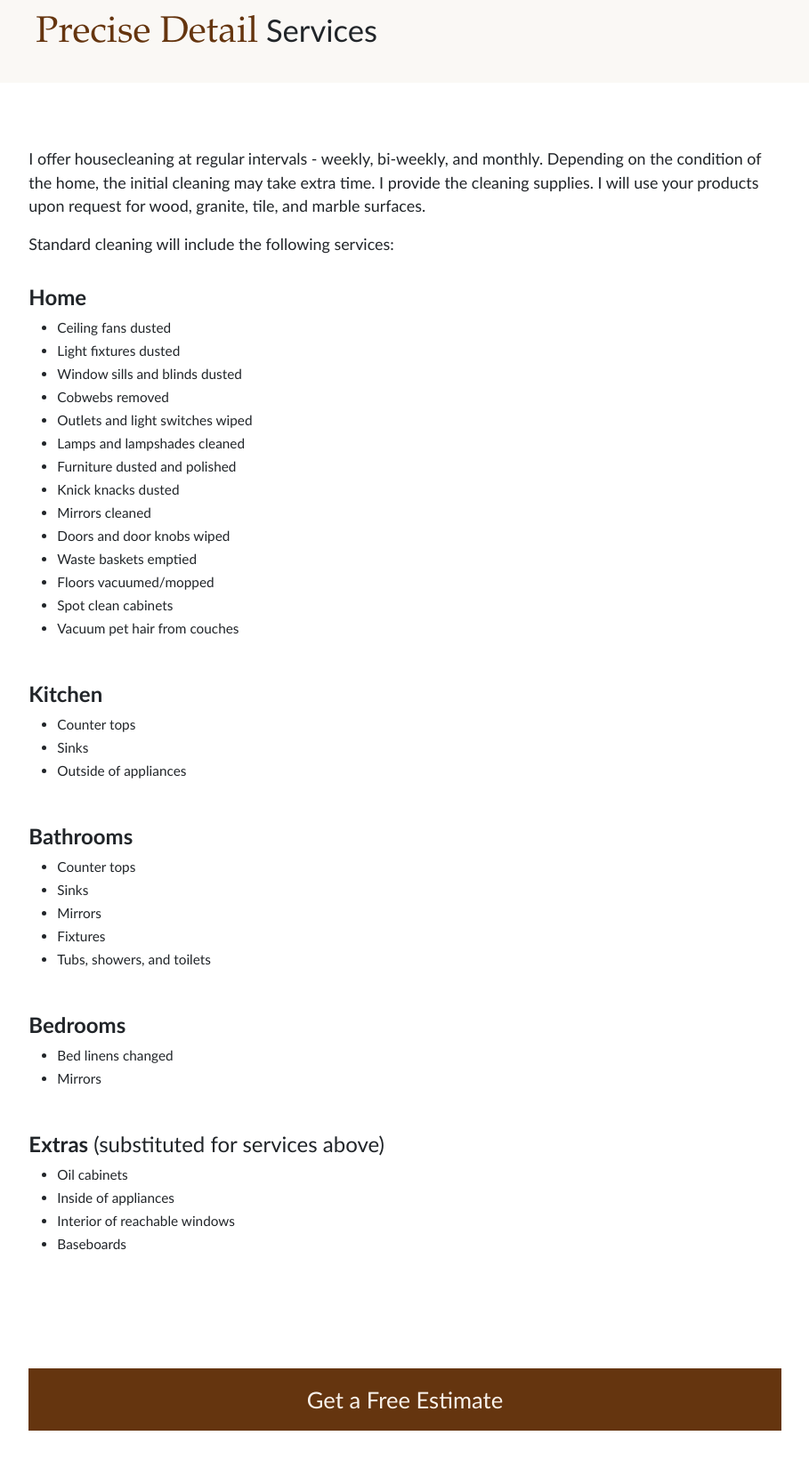
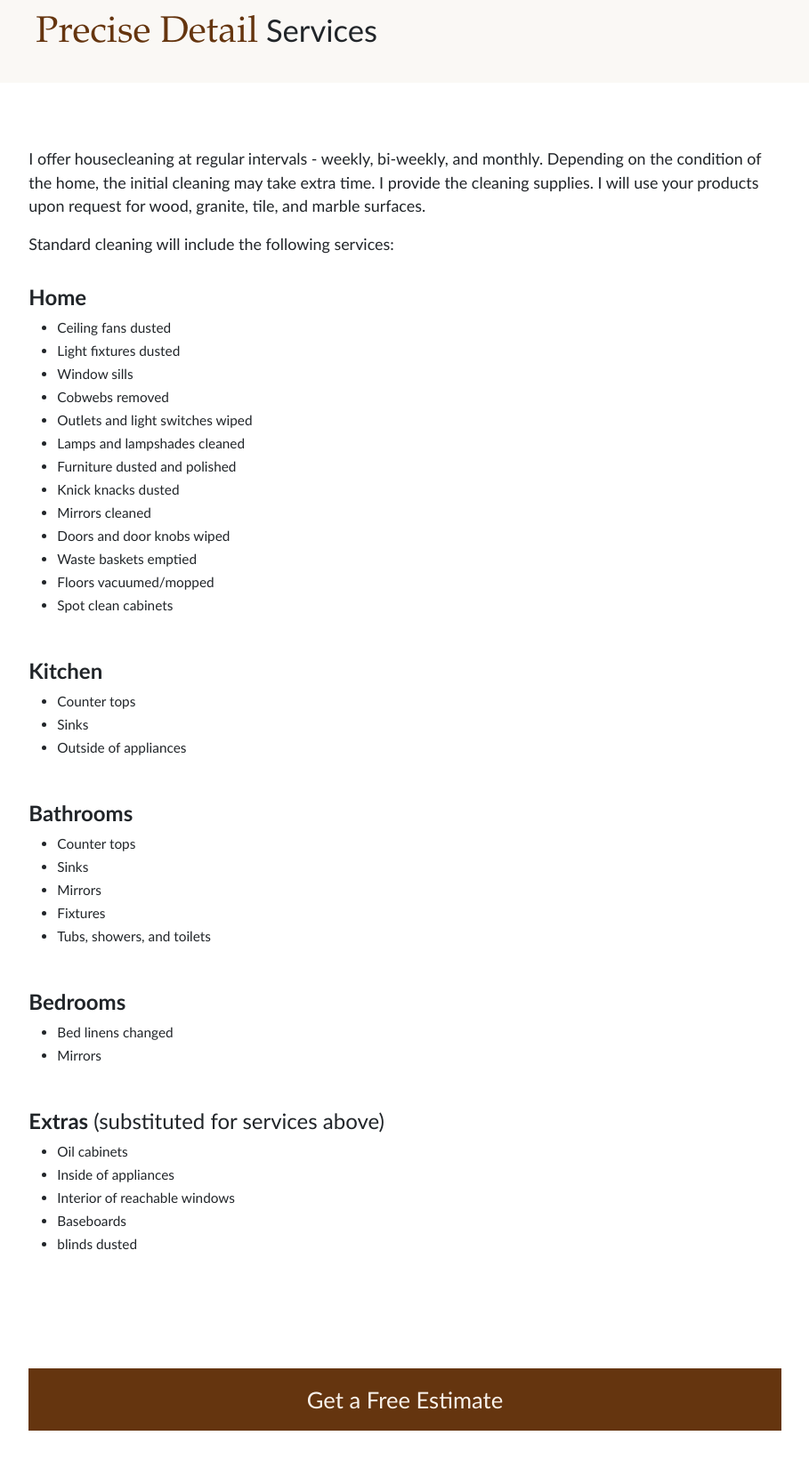
Before and after one commit to midnighter67/PreciseDetail, a Django app: page /services in a window 1280 px wide. Shown: the part 382-2032 px from the top of the page at 89% size, without its empty margins (185-1094 px from the left). Run offline with Django 5.2, Linux system fonts and the light colour scheme; some libraries are stand-ins or nearby versions.

Commit message:
updated services

```diff
--- a/precise_detail/templates/services.html
+++ b/precise_detail/templates/services.html
@@ -30,7 +30,7 @@
         <ul>
             <li>Ceiling fans dusted</li>
             <li>Light fixtures dusted</li>
-            <li>Window sills and blinds dusted</li>
+            <li>Window sills</li>
             <li>Cobwebs removed</li>
             <li>Outlets and light switches wiped</li>
             <li>Lamps and lampshades cleaned</li>
@@ -41,7 +41,6 @@
             <li>Waste baskets emptied</li>
             <li>Floors vacuumed/mopped</li>
             <li>Spot clean cabinets</li>
-            <li>Vacuum pet hair from couches</li>
         </ul>
     </div>
     <div class="col col-lg-2"></div>
@@ -96,6 +95,7 @@
             <li>Inside of appliances</li>
             <li>Interior of reachable windows</li>
             <li>Baseboards</li>
+            <li>blinds dusted</li>
         </ul>
     </div>
     <div class="col col-lg-2"></div>
@@ -114,12 +114,11 @@
 <div class="row py-5">
     <div class="col col-lg-2"></div>
     <div class="service-map col col-lg-4 pb-5">
-        <iframe
-            src="https://www.google.com/maps/embed?pb=!1m14!1m12!1m3!1d83410.84398210031!2d-104.71648359391963!3d39.02046781413933!2m3!1f0!2f0!3f0!3m2!1i1024!2i768!4f13.1!5e0!3m2!1sen!2sus!4v1726180042836!5m2!1sen!2sus"
+      <!--  <iframe src="https://www.google.com/maps/embed?pb=!1m14!1m12!1m3!1d83410.84398210031!2d-104.71648359391963!3d39.02046781413933!2m3!1f0!2f0!3f0!3m2!1i1024!2i768!4f13.1!5e0!3m2!1sen!2sus!4v1726180042836!5m2!1sen!2sus"
             width="500" height="325" style="border:0;" allowfullscreen="" loading="lazy"
-            referrerpolicy="no-referrer-when-downgrade"></iframe>
-        <!--<iframe src="https://www.google.com/maps/d/u/0/embed?mid=1gB2loCM8NBWUzWgshL_tu4PjgCk0UxU&ehbc=2E312F&noprof=1"
-            width="500" height="325" frameborder="0" style="border:0;"></iframe>-->
+            referrerpolicy="no-referrer-when-downgrade"></iframe>-->
+        <iframe src="https://www.google.com/maps/d/u/0/embed?mid=1gB2loCM8NBWUzWgshL_tu4PjgCk0UxU&ehbc=2E312F&noprof=1"
+            width="500" height="325" frameborder="0" style="border:0;"></iframe>
     </div>
     <div class="service-list col col-lg-4 ps-3 pt-3">
         <h4>Serving the following areas:</h4>
```
